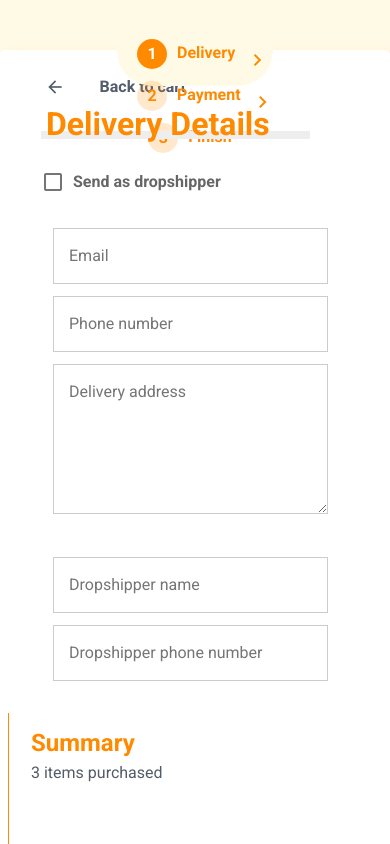
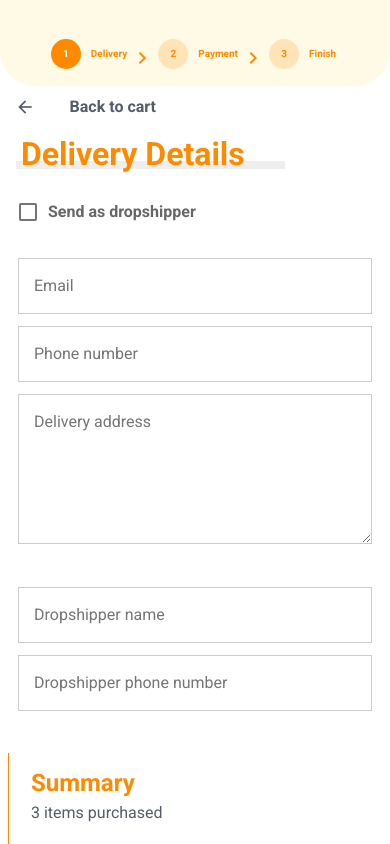
Before and after one commit to fuaditrockz/order-stepper, a Vue app: page / in a window 390 px wide. Shown: the top 844 px of the page. Built offline with nearby package versions, Linux system fonts and the light colour scheme.

Commit message:
FIXING MOBILE AND TABLET RESPONSIVE.

```diff
--- a/src/components/atoms/IndicatorList.vue
+++ b/src/components/atoms/IndicatorList.vue
@@ -23,14 +23,31 @@ export default {
 </script>
 
 <style lang="stylus" scoped>
+.v-icon
+  @media screen and (max-width: 600px)
+    font-size 16px
+  @media screen and (max-width: 400px)
+    font-size 10px
 p
   margin-bottom 0
   margin-top 2px
   margin-right 10px
   font-weight bold
+  @media screen and (max-width: 600px)
+    font-size 12px
+    margin-top 5px
+    margin-right 5px
+  @media screen and (max-width: 400px)
+    font-size 10px
+    margin-top 7px
+    margin-right 3px
 .indicator-list-container
   display flex
   margin 0 10px
+  @media screen and (max-width: 600px)
+    margin 0 5px
+  @media screen and (max-width: 400px)
+    margin 0 2px
 .number
   display inline-block
   width 30px
@@ -41,6 +58,10 @@ p
   border-radius 50px
   font-weight bold
   margin-right 10px
+  @media screen and (max-width: 600px)
+    font-size 12px
+  @media screen and (max-width: 400px)
+    font-size 10px
 .number-active
   color #fff
   background-color #FF8A00
--- a/src/components/molecules/FormDeliveryDetails.vue
+++ b/src/components/molecules/FormDeliveryDetails.vue
@@ -270,6 +270,8 @@ export default {
 <style lang="stylus" scoped>
 .input-wrapper
   width 95%
+  @media screen and (max-width: 600px)
+    width 100%
   textarea
     height 150px
   .textarea-label
--- a/src/components/molecules/StepperHeader.vue
+++ b/src/components/molecules/StepperHeader.vue
@@ -41,5 +41,7 @@ export default {
 
 <style lang="stylus" scoped>
 .header
-  padding 20px 40px 0px
+  padding 20px 40px 0
+  @media screen and (max-width: 600px)
+    padding 40px 10px 0
 </style>
--- a/src/components/molecules/StepperIndicator.vue
+++ b/src/components/molecules/StepperIndicator.vue
@@ -63,6 +63,12 @@ export default {
     height 100%
     margin 0 auto
     padding 10px
+    @media screen and (min-width: 768px)
+      margin 0 25%
+      width 50%
+    @media screen and (max-width: 600px)
+      margin 0
+      width 100%
     ul
       position relative
       top 25%
--- a/src/components/organisms/DeliveryDetails.vue
+++ b/src/components/organisms/DeliveryDetails.vue
@@ -1,6 +1,6 @@
 <template>
   <div>
-    <v-row class="spacing-between pr-5">
+    <v-row class="delivery-details-container spacing-between pr-5">
       <Title size="big" title="Delivery Details" />
       <div>
         <v-checkbox
@@ -77,3 +77,9 @@ export default {
   }
 }
 </script>
+
+<style lang="stylus" scoped>
+.delivery-details-container
+  @media screen and (max-width: 600px)
+    padding 0 10px !important
+</style>
--- a/src/components/organisms/FinishOrder.vue
+++ b/src/components/organisms/FinishOrder.vue
@@ -62,6 +62,9 @@ a
 .finish-content-wrapper
   min-height 400px
   padding 150px
+  @media screen and (max-width: 600px)
+    padding 0
+    min-height 200px
   .title
     width 200px
 </style>
--- a/src/components/templates/RightContainerTemplate.vue
+++ b/src/components/templates/RightContainerTemplate.vue
@@ -1,5 +1,5 @@
 <template>
-  <v-col sm="12" lg="8" class="right-container">
+  <v-col cols="12" lg="8" class="right-container">
     <component :is="child_component">
       <slot />
     </component>
@@ -24,4 +24,6 @@ export default {
 <style lang="stylus" scoped>
 .right-container
   padding 0 40px 0 45px
+  @media screen and (max-width: 600px)
+    padding 10px
 </style>
```
